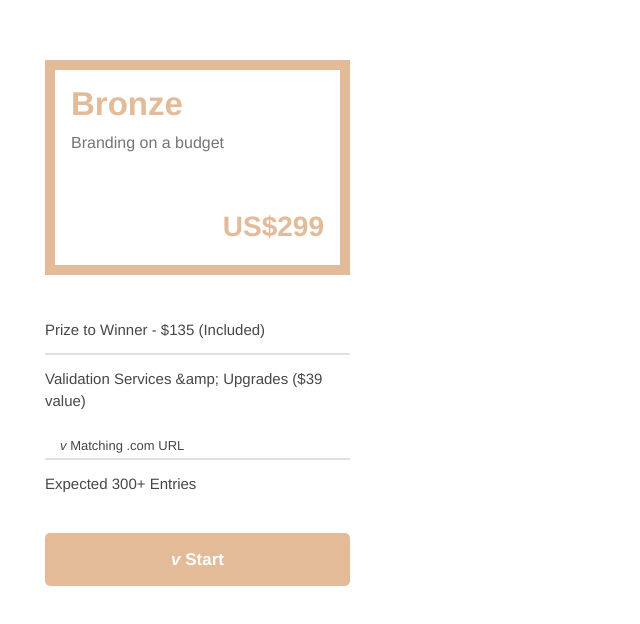
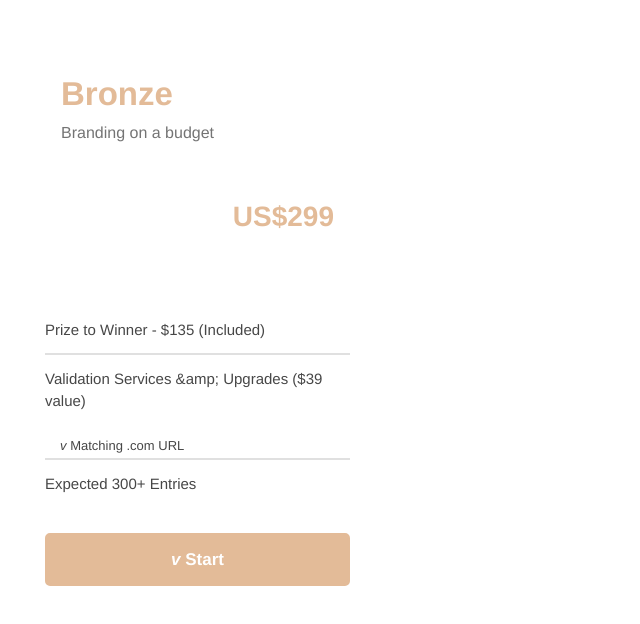
Before and after one commit to KostyaCoder/squad-page, a React (Create React App) app: page / in a window 1280 px wide. Shown: the top 624 px of the page, without its empty margins (0-640 px from the left). Built offline with nearby package versions, Linux system fonts and the light colour scheme.

Commit message:
Add context

```diff
--- a/src/components/Box/index.js
+++ b/src/components/Box/index.js
@@ -2,16 +2,18 @@ import style from "./box.module.scss";
 import styleColor from "../../common/styles/color.module.scss";
 import classNames from "classnames";
 import CONSTANTS from "../../constants";
+import { useContext } from "react";
+import { ColorContext } from "../../contexts";
 
 export default function Box(props) {
   const {
     boxData: {
-      colorMenu,
       boxTitle,
       textTitle,
       price: { text: textPrice, color: colorPrice },
     },
   } = props;
+  const colorMenu = useContext(ColorContext);
 
   const classNameBox = classNames({
     [style.box]: true,
--- a/src/components/ButtonMenu/index.js
+++ b/src/components/ButtonMenu/index.js
@@ -1,7 +1,10 @@
 import style from "./button.module.scss";
+import { useContext } from "react";
+import { ColorContext } from "../../contexts";
 
 export default function ButtonMenu(props) {
   const { hrefSelectBox } = props;
+  const colorMenu = useContext(ColorContext);
 
   return (
     <li className={`${style.li} ${style.selectBox}`}>
--- a/src/components/Menu/index.js
+++ b/src/components/Menu/index.js
@@ -1,18 +1,21 @@
 import style from "./menu.module.scss";
 import Box from "../../components/Box";
 import ListMenu from "../../components/ListMenu";
+import { ColorContext } from "../../contexts";
 
 export default function Menu(props) {
   const { data } = props;
 
   const returnComponent = data.map((elem, i) => {
-    const { boxData, listMenuData, hrefSelectBox } = elem;
+    const { boxData, listMenuData, hrefSelectBox, colorMenu } = elem;
 
     return (
-      <div key={i} className={style.wrapper}>
-        <Box boxData={boxData} />
-        <ListMenu listMenuData={listMenuData} hrefSelectBox={hrefSelectBox} />
-      </div>
+      <ColorContext.Provider value={colorMenu}>
+        <div key={i} className={style.wrapper}>
+          <Box boxData={boxData} />
+          <ListMenu listMenuData={listMenuData} hrefSelectBox={hrefSelectBox} />
+        </div>
+      </ColorContext.Provider>
     );
   });
 
--- /dev/null
+++ b/src/contexts/index.js
@@ -0,0 +1,2 @@
+import { createContext } from 'react';
+export const ColorContext = createContext();
```
